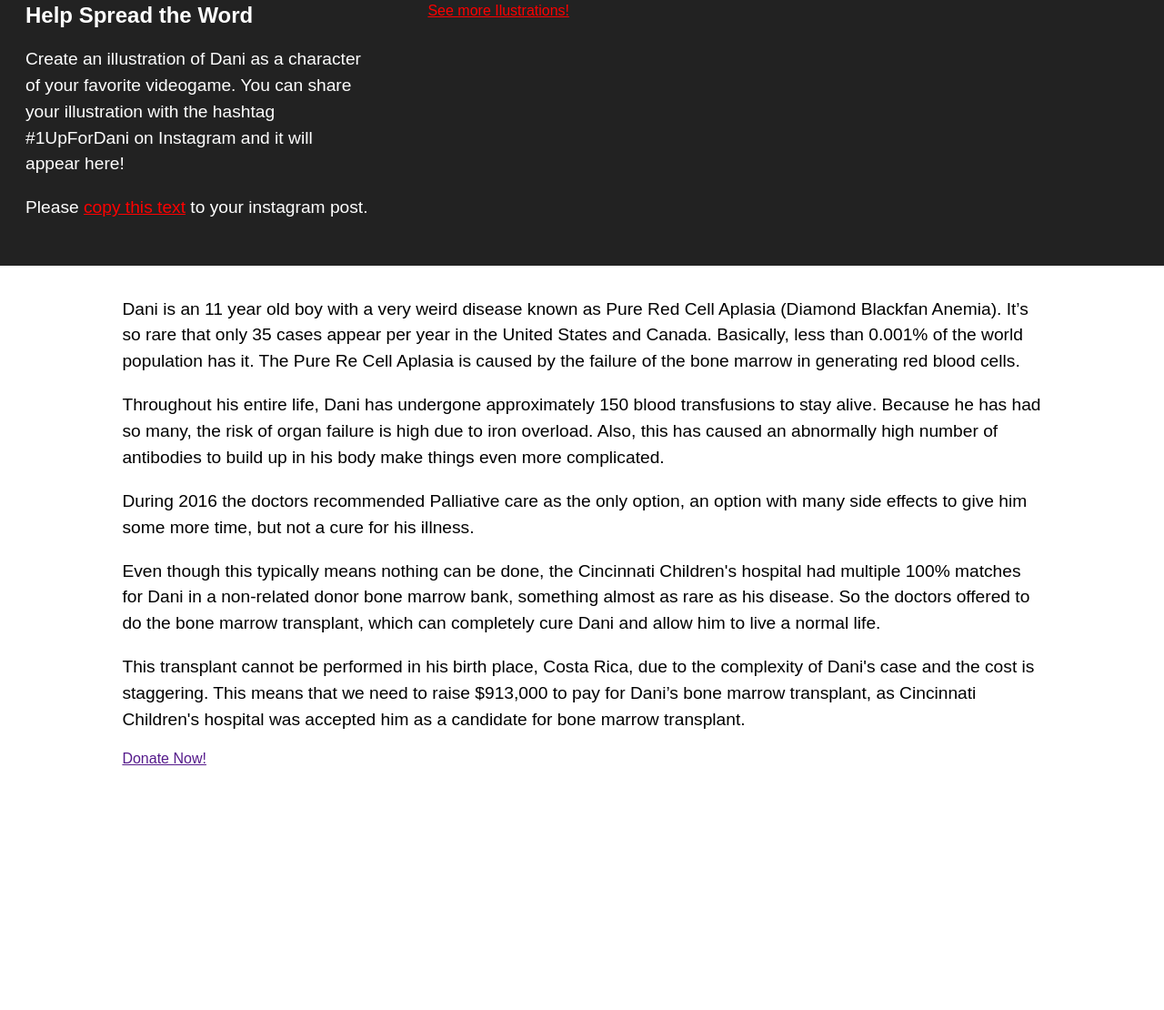
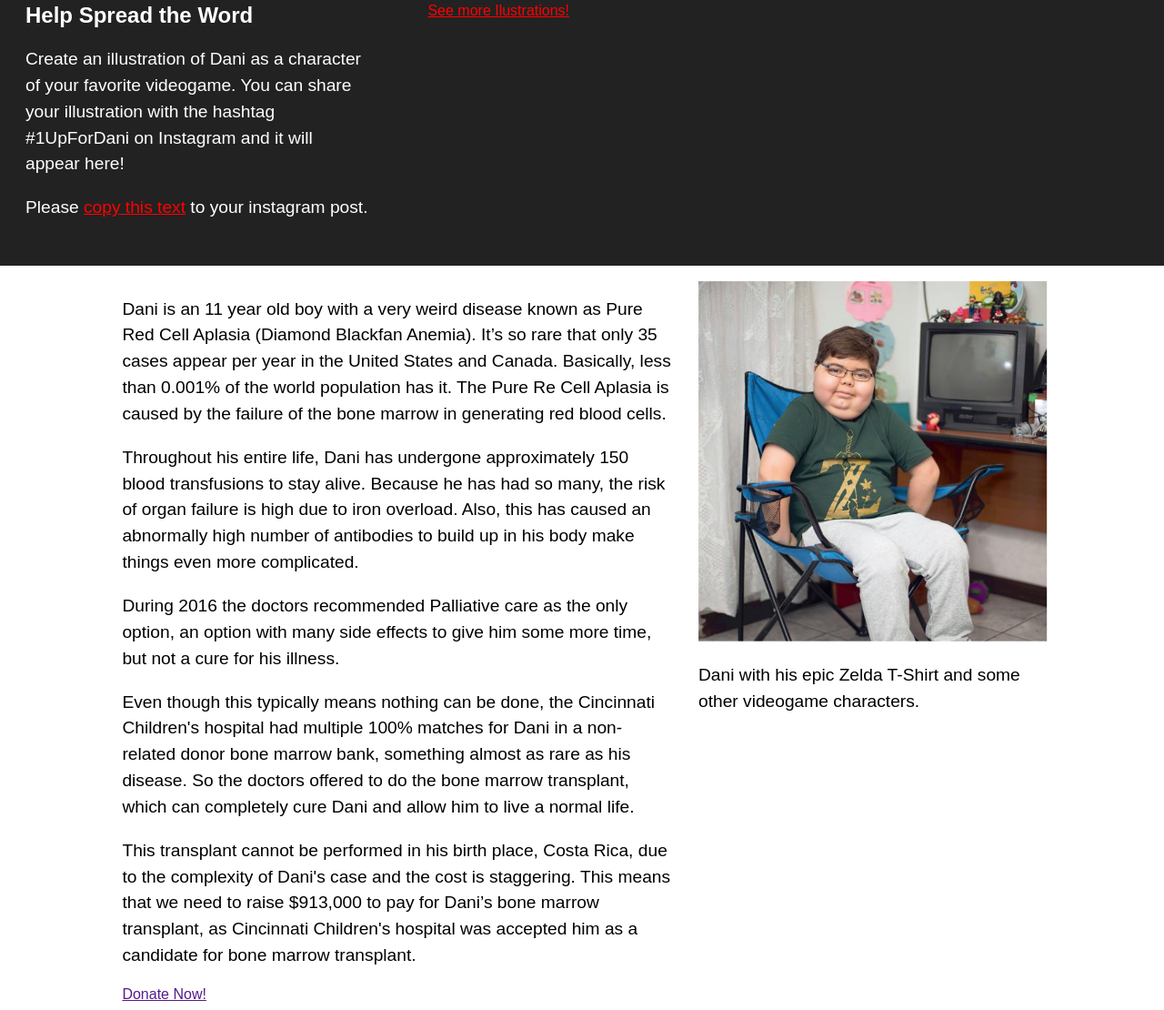
Before and after one commit to nitos/1UpForDani, a plain HTML site: page index.html in a window 1280 px wide. Shown: the part 407-1517 px from the top of the page at 91% size. Before the commit the page ends 1258 px from the top, so only its background shows below. Drawn offline with nearby package versions, Linux system fonts and the light colour scheme; a web font is replaced by a local one.

Commit message:
Agregué imagen de Daniel, no sé usar flex, asi que tiene un workaround que TIENE que ser mejorado, fuertemente.

```diff
--- a/css/styles.css
+++ b/css/styles.css
@@ -6,6 +6,8 @@ p {font-size: 1.2em; line-height: 1.5em;}
 .body, .instagram  {width: 90%; margin: 0 auto; }
     .instagram a {color: red;}
     .instagram #instafeed img { width: 100%; max-width: 300px; }
+
+	.legend-begins img {width: 100%; max-width: 500px;}
 
 .texto-oculto {display: none;}
 .abierto {display: block;}
@@ -21,4 +23,7 @@ p {font-size: 1.2em; line-height: 1.5em;}
     .instagram .help h2 {margin-top: 0;}
     .instagram .galeria { width: 65%; float: right;}
 
+	.legend-begins { width: 60%;  }
+	.photo { position: absolute; right: 10%;; width: 30%; margin-top: -180px; }
+
   }
--- a/index.html
+++ b/index.html
@@ -37,13 +37,21 @@
       <a href="" class="mas-ilustraciones">See more Ilustrations!</a>
     </div>
   </section>
-  <section class="legend-begins body">
+  <section class="body">
+
+    <div class="legend-begins">
       <p>Dani is an 11 year old boy with a very weird disease known as Pure Red Cell Aplasia (Diamond Blackfan Anemia). It’s so rare that only 35 cases appear per year in the United States and Canada. Basically, less than 0.001% of the world population has it. The Pure Re Cell Aplasia is caused by the failure of the bone marrow in generating red blood cells. </p>
+        <div class="photo">
+          <img src="img/daniel-1upfordani.png" alt="Dani with his epic Zelda T-Shirt and some other videogame characters.">
+          <p>Dani with his epic Zelda T-Shirt and some other videogame characters.</p>
+        </div>
       <p>Throughout his entire life, Dani has undergone approximately 150 blood transfusions to stay alive. Because he has had so many, the risk of organ failure is high due to iron overload. Also, this has caused an abnormally high number of antibodies to build up in his body make things even more complicated.</p>
       <p>During 2016 the doctors recommended Palliative care as the only option, an option with many side effects to give him some more time, but not a cure for his illness.</p>
       <p>Even though this typically means nothing can be done, the Cincinnati Children's hospital had multiple 100% matches for Dani in a non-related donor bone marrow bank, something almost as rare as his disease. So the doctors offered to do the bone marrow transplant, which can completely cure Dani and allow him to live a normal life.</p>
       <p>This transplant cannot be performed in his birth place, Costa Rica, due to the complexity of Dani's case and the cost is staggering. This means that we need to raise $913,000 to pay for Dani’s bone marrow transplant, as Cincinnati Children's hospital was accepted him as a candidate for bone marrow transplant.</p>
       <a class="cta donar desktop" href="">Donate Now!</a>
+    </div>
+
   </section>
   </body>
 
```
Also changed, not shown: img/daniel-1upfordani.png (added). Lines whose indentation alone changed are shown as unchanged.
